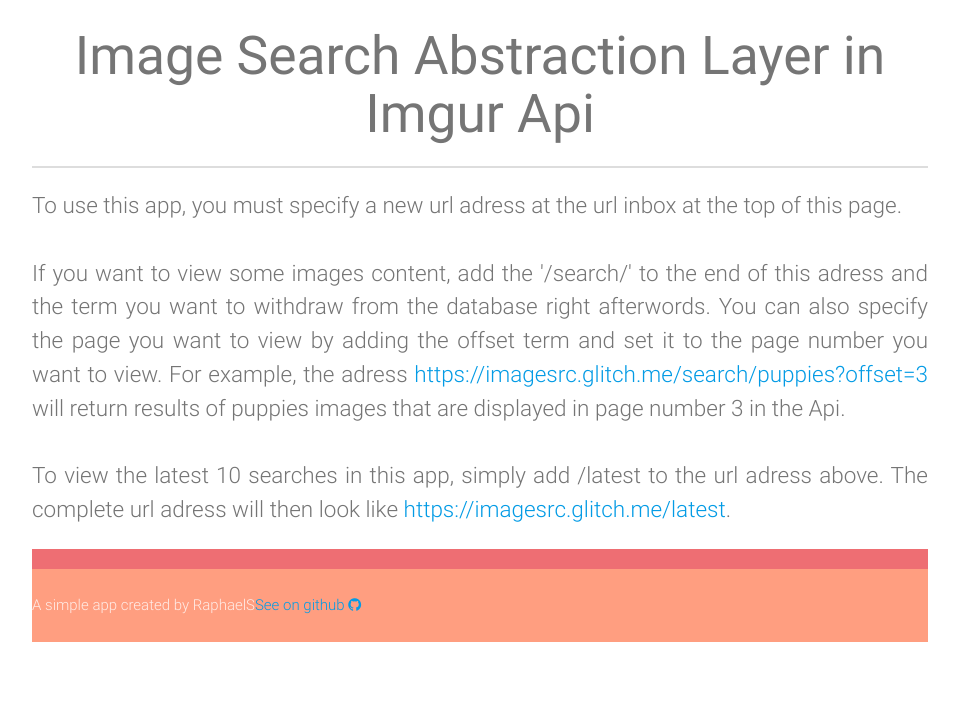
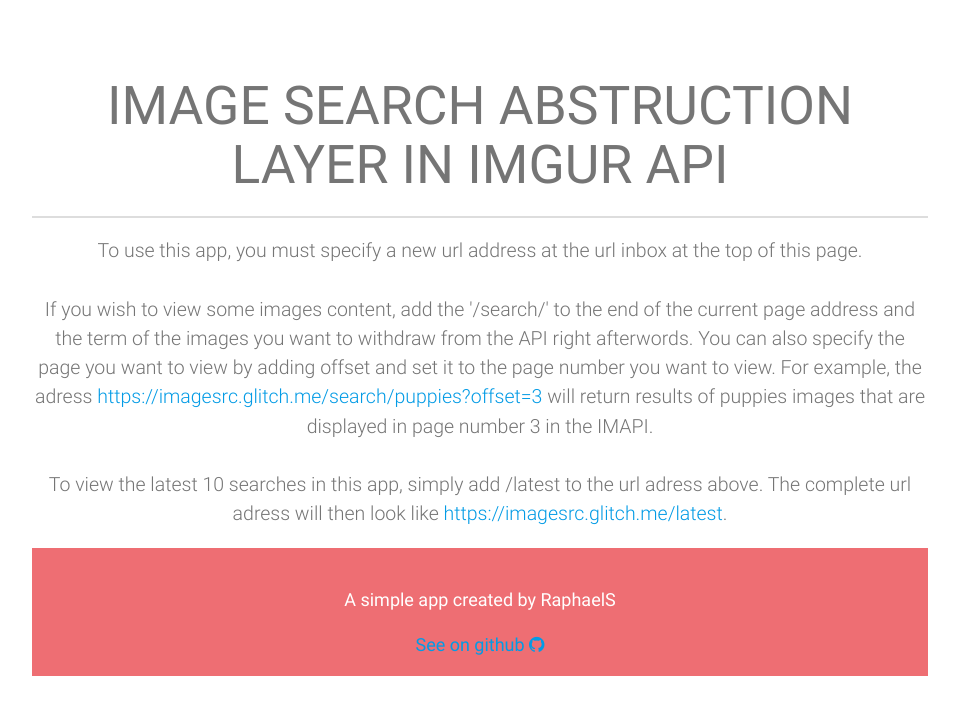
Before and after one commit to GiliKallner/image-search-abstruct-layer, a website: page views/index.html in a window 1280 px wide. Shown: the whole page, without its empty margins (160-1119 px from the left). Drawn offline with nearby package versions, Linux system fonts and the light colour scheme.

Commit message:
Checkpoint

```diff
--- a/public/style.css
+++ b/public/style.css
@@ -8,11 +8,17 @@
   box-sizing: border-box;
 }
 
+.container{
+  margin-top:6%;
+}
 p.flow-text {
-  font-size:1.5em;
-  text-align:justify;
+  font-size:1.3em;
 }
 header{
   border-bottom: 1px solid #ddd;
   box-shadow: 0 1px 0 0 #ddd;
 }
+footer{
+  padding:1em;
+  font-size:1.2em;
+}
--- a/views/index.html
+++ b/views/index.html
@@ -21,32 +21,32 @@
   </head>
   <body class="center-align container transparent grey-text text-darken-1">
     <header>
-      <h2>Image Search Abstraction Layer in Imgur Api</h2>
+      <h2>IMAGE SEARCH ABSTRUCTION LAYER IN IMGUR API</h2>
     </header>
 <!--grey lighten-1-->
     <main>
       <section>
         <p class="flow-text">
-          To use this app, you must specify a new url adress at the url inbox at the top of this page.
+          To use this app, you must specify a new url address at the url inbox at the top of this page.
           <br/><br/>
-          If you want to view some images content, add the '/search/' to the end of this adress and the term you want
-          to withdraw from the database right afterwords. You can also specify the page you want to view by adding the offset
-          term and set it to the page number you want to view.
+          If you wish to view some images content, add the '/search/' to the end of the current page address and the term of the images
+          you want to withdraw from the API right afterwords. You can also specify the page you want to view by adding offset
+          and set it to the page number you want to view.
           For example, the adress <a href="https://imagesrc.glitch.me/search/puppies?offset=3">https://imagesrc.glitch.me/search/puppies?offset=3</a> will return results of puppies images that are
-          displayed in page number 3 in the Api.
+          displayed in page number 3 in the IMAPI.
           <br/><br/>
           To view the latest 10 searches in this app, simply add /latest to the url adress above. The complete url adress will
           then look like <a href="https://imagesrc.glitch.me/latest">https://imagesrc.glitch.me/latest</a>.
         </p>
       </section>
     </main>
-        <footer class="page-footer">
+<!--        <footer class="page-footer">>-->
 
-    <div class="footer-copyright deep-orange accent-1">
+    <footer class="page-footer white-text">
       <p>A simple app created by RaphaelS</p>
       <a href="https://github.com/RaphaelSh/image-search-abstruct-layer"> See on github <i class="fa fa-github" aria-hidden="true"></i></a>
-          </div>
-      </footer>
+    </footer>
+  <!--   </footer>-->
 
     <!-- Your web-app is https, so your scripts need to be too -->
     <script src="https://code.jquery.com/jquery-2.2.1.min.js"
```
